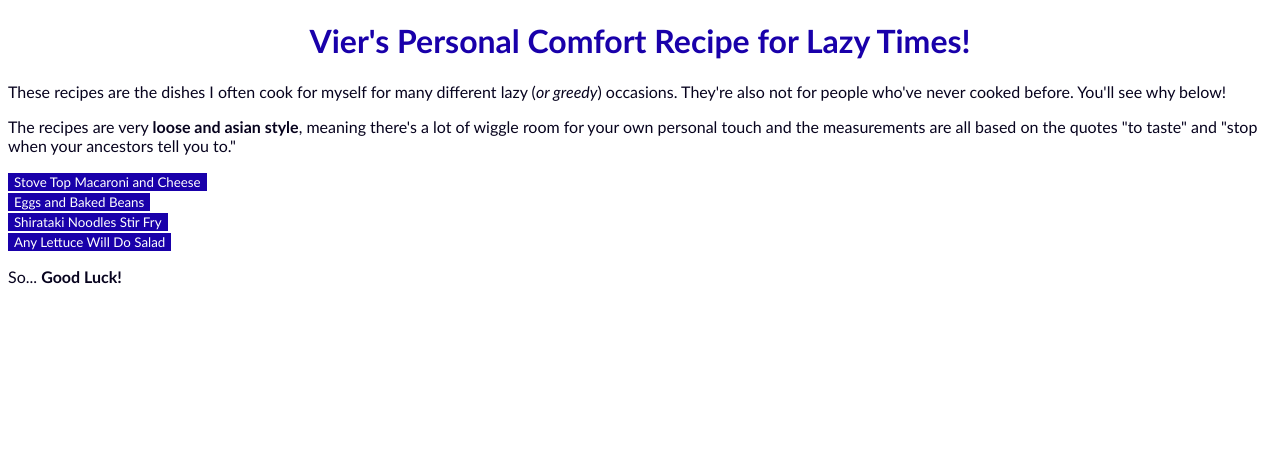
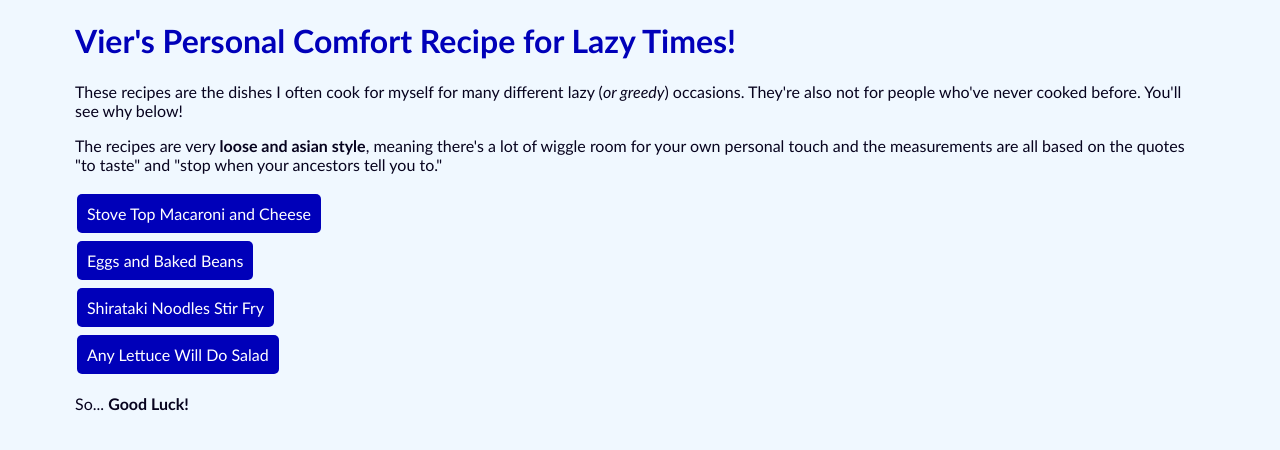
Before and after one commit to viervinteun/odin-recipes, a plain HTML site: page index.html in a window 1280 px wide. Drawn offline with Linux system fonts and the light colour scheme.

Commit message:
finished basic styling

```diff
--- a/style.css
+++ b/style.css
@@ -3,13 +3,24 @@
     color: #07031e;
 }
 
-h1 {
-    text-align: center;
-    color: #1900aa;
+body {
+    margin: 0px 75px 75px;
+    /* clockwise top right bottom left */
+    background-color: aliceblue;
+}
+
+h1, h2, h3  {
+    color:rgb(0, 0, 185);
 }
 
 button {
-    background-color: #1900aa;
+    background-color: rgb(0, 0, 185);
     border: none;
     color: white;
+    padding: 10px;
+    text-align: center;
+    display: inline-block;
+    font-size: 16px;
+    margin: 4px 2px;
+    border-radius: 5px;
 }
```
